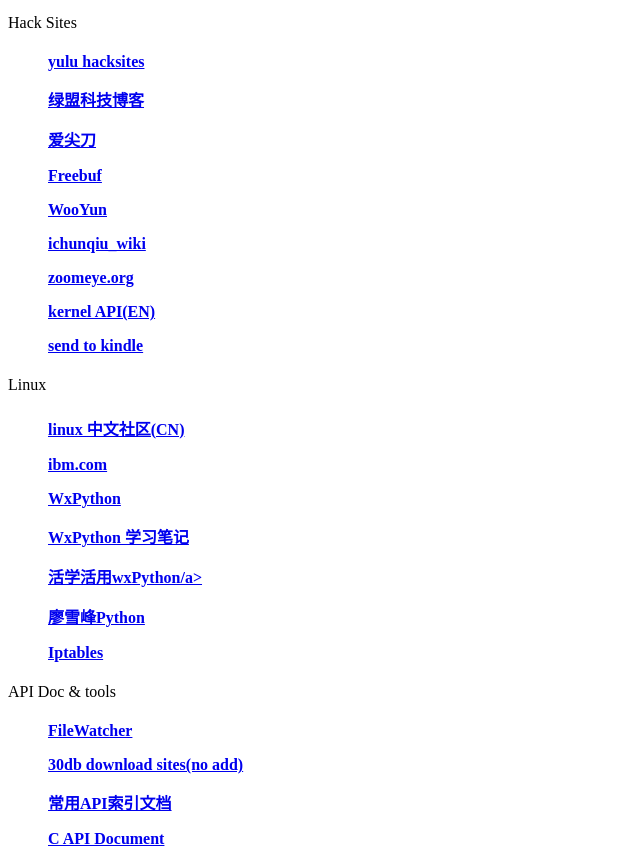
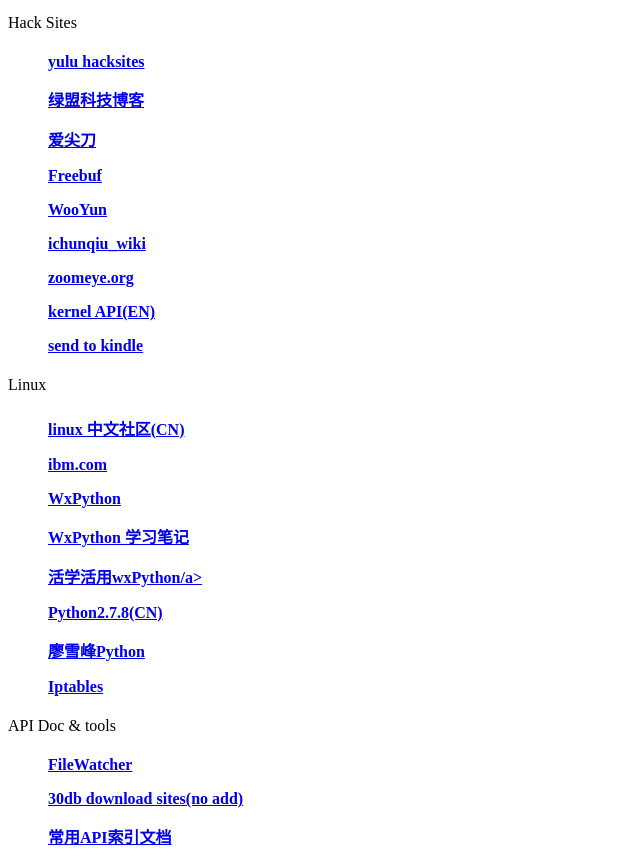
Before and after one commit to zidier215/Blog, a plain HTML site: page sites_recommand/index.html in a window 1280 px wide. Shown: the part 222-1083 px from the top of the page, without its empty margins (0-640 px from the left). Drawn offline with Linux system fonts and the light colour scheme.

Commit message:
update sties/index.html

```diff
--- a/sites_recommand/index.html
+++ b/sites_recommand/index.html
@@ -43,6 +43,8 @@
 		<ul><a href="http://wiki.wxpython.org/Getting%20Started" title="">WxPython</a></ul>
 		<ul><a href="http://www.cnblogs.com/coderzh/archive/2008/11/23/1339310.html" title="">WxPython 学习笔记</a></ul>
 		<ul><a href="http://wiki.woodpecker.org.cn/moin/WxPythonInAction" title="">活学活用wxPython/a></ul>
+
+		<ul><a href="http://python.usyiyi.cn/python_278/library/stdtypes.html" title="">Python2.7.8(CN) </a></ul>
 		<ul><a href="http://www.liaoxuefeng.com/wiki/001374738125095c955c1e6d8bb493182103fac9270762a000" title="">廖雪峰Python</a></ul>
 
 		<ul><a href="http://blog.51cto.com/zt/150" title="">Iptables </a></ul>
```
